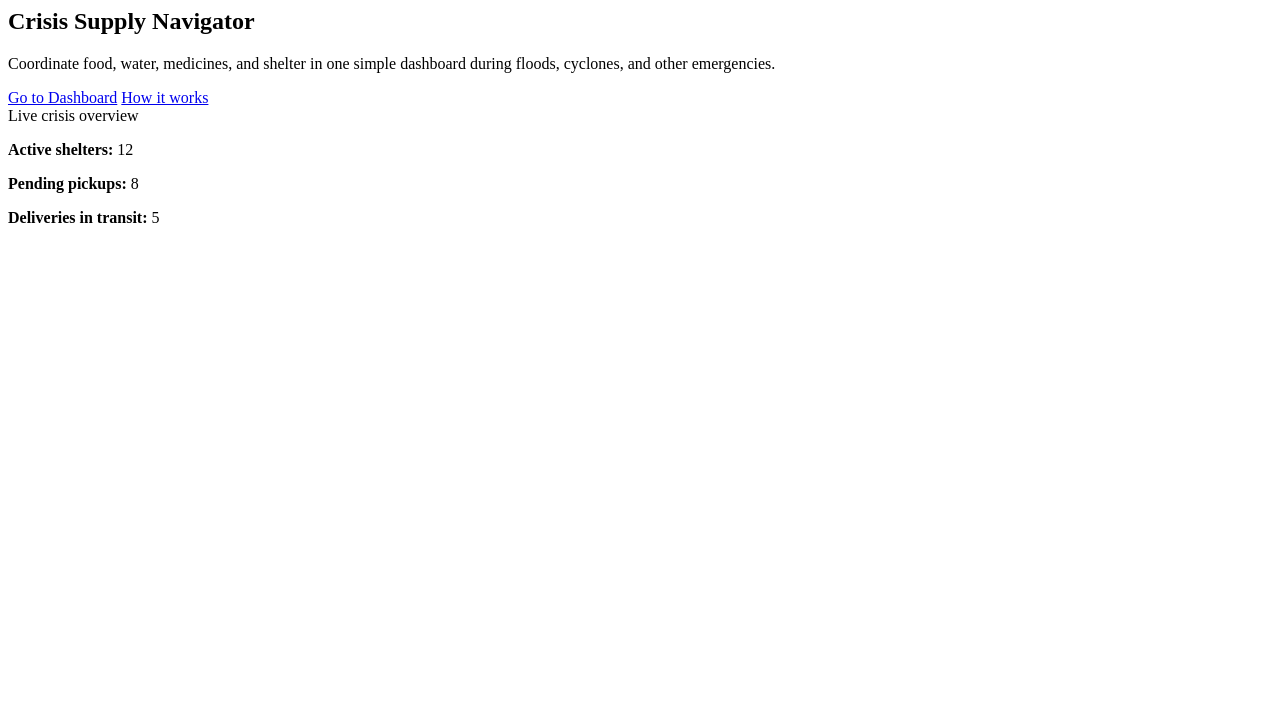
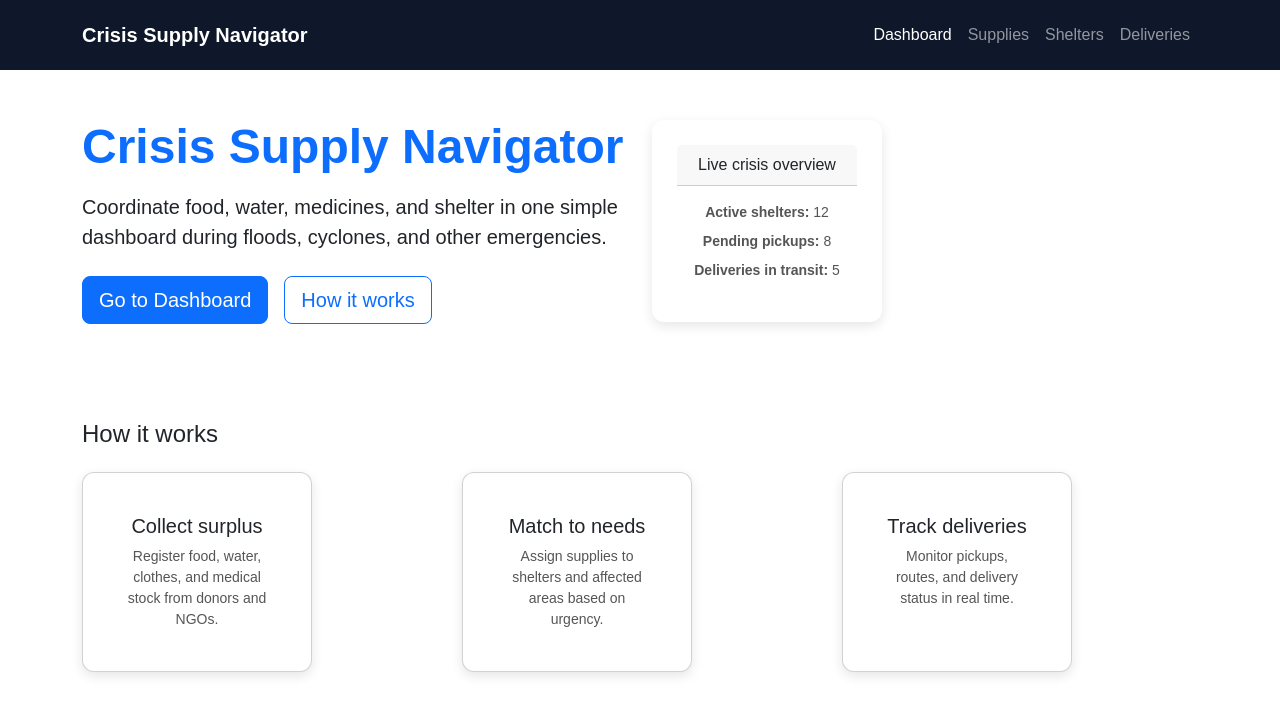
Before and after one commit to Manasviii20/Crisis-supply-navigator, a plain HTML site: page frontend/index.html in a window 1280 px wide. Drawn offline with nearby package versions, Linux system fonts and the light colour scheme.

Commit message:
Rewrite index.html with new layout and content
Replaced the entire content of index.html with a new structure, including a navbar, hero section, and how it works section.

```diff
--- a/frontend/index.html
+++ b/frontend/index.html
@@ -1,3 +1,44 @@
+<!DOCTYPE html>
+<html lang="en">
+<head>
+  <meta charset="UTF-8" />
+  <meta name="viewport" content="width=device-width, initial-scale=1" />
+  <title>Crisis Supply Navigator</title>
+
+  <!-- Bootstrap CSS -->
+  <link
+    href="https://cdn.jsdelivr.net/npm/bootstrap@5.3.3/dist/css/bootstrap.min.css"
+    rel="stylesheet"
+    integrity="sha384-QWTKZyjpPEjISv5WaRU9OFeRpok6YctnYmDr5pNlyT2bRjXh0JMhjY6hW+ALEwIH"
+    crossorigin="anonymous"
+  />
+
+  <!-- Your custom styles -->
+  <link rel="stylesheet" href="style.css" />
+</head>
+<body>
+
+  <!-- Navbar -->
+  <nav class="navbar navbar-expand-lg navbar-dark">
+    <div class="container">
+      <a class="navbar-brand fw-semibold" href="index.html">
+        Crisis Supply Navigator
+      </a>
+      <button class="navbar-toggler" type="button" data-bs-toggle="collapse" data-bs-target="#navMenu">
+        <span class="navbar-toggler-icon"></span>
+      </button>
+      <div class="collapse navbar-collapse" id="navMenu">
+        <ul class="navbar-nav ms-auto mb-2 mb-lg-0">
+          <li class="nav-item"><a class="nav-link active" href="dashboard.html">Dashboard</a></li>
+          <li class="nav-item"><a class="nav-link" href="supplies.html">Supplies</a></li>
+          <li class="nav-item"><a class="nav-link" href="shelters.html">Shelters</a></li>
+          <li class="nav-item"><a class="nav-link" href="deliveries.html">Deliveries</a></li>
+        </ul>
+      </div>
+    </div>
+  </nav>
+
+  <!-- Hero section -->
   <section class="py-5">
     <div class="container">
       <div class="row align-items-center">
@@ -26,3 +67,45 @@
       </div>
     </div>
   </section>
+
+  <!-- Optional: how it works anchor -->
+  <section id="how-it-works" class="py-5 bg-white">
+    <div class="container">
+      <h2 class="h4 mb-4">How it works</h2>
+      <div class="row g-4">
+        <div class="col-md-4">
+          <div class="card h-100">
+            <div class="card-body">
+              <h5 class="card-title">Collect surplus</h5>
+              <p class="card-text">Register food, water, clothes, and medical stock from donors and NGOs.</p>
+            </div>
+          </div>
+        </div>
+        <div class="col-md-4">
+          <div class="card h-100">
+            <div class="card-body">
+              <h5 class="card-title">Match to needs</h5>
+              <p class="card-text">Assign supplies to shelters and affected areas based on urgency.</p>
+            </div>
+          </div>
+        </div>
+        <div class="col-md-4">
+          <div class="card h-100">
+            <div class="card-body">
+              <h5 class="card-title">Track deliveries</h5>
+              <p class="card-text">Monitor pickups, routes, and delivery status in real time.</p>
+            </div>
+          </div>
+        </div>
+      </div>
+    </div>
+  </section>
+
+  <!-- Bootstrap JS bundle -->
+  <script
+    src="https://cdn.jsdelivr.net/npm/bootstrap@5.3.3/dist/js/bootstrap.bundle.min.js"
+    integrity="sha384-YvpcrYf0tY3lHB60NNkmXc5s9fDVZLESaAA55NDzOxhy9GkcIdslK1eN7N6jIeHz"
+    crossorigin="anonymous"
+  ></script>
+</body>
+</html>
```
Lines whose indentation alone changed are shown as unchanged.
